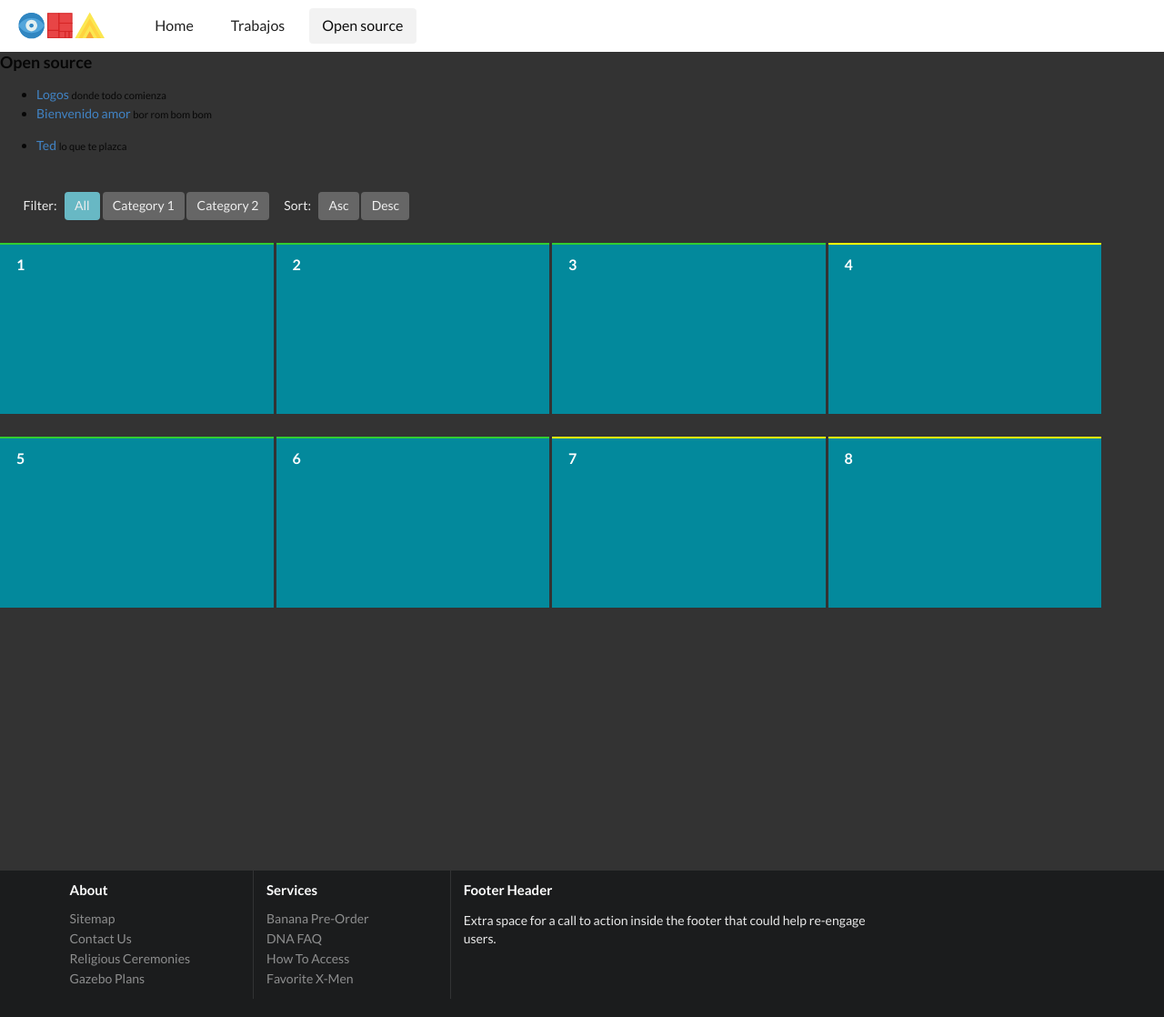
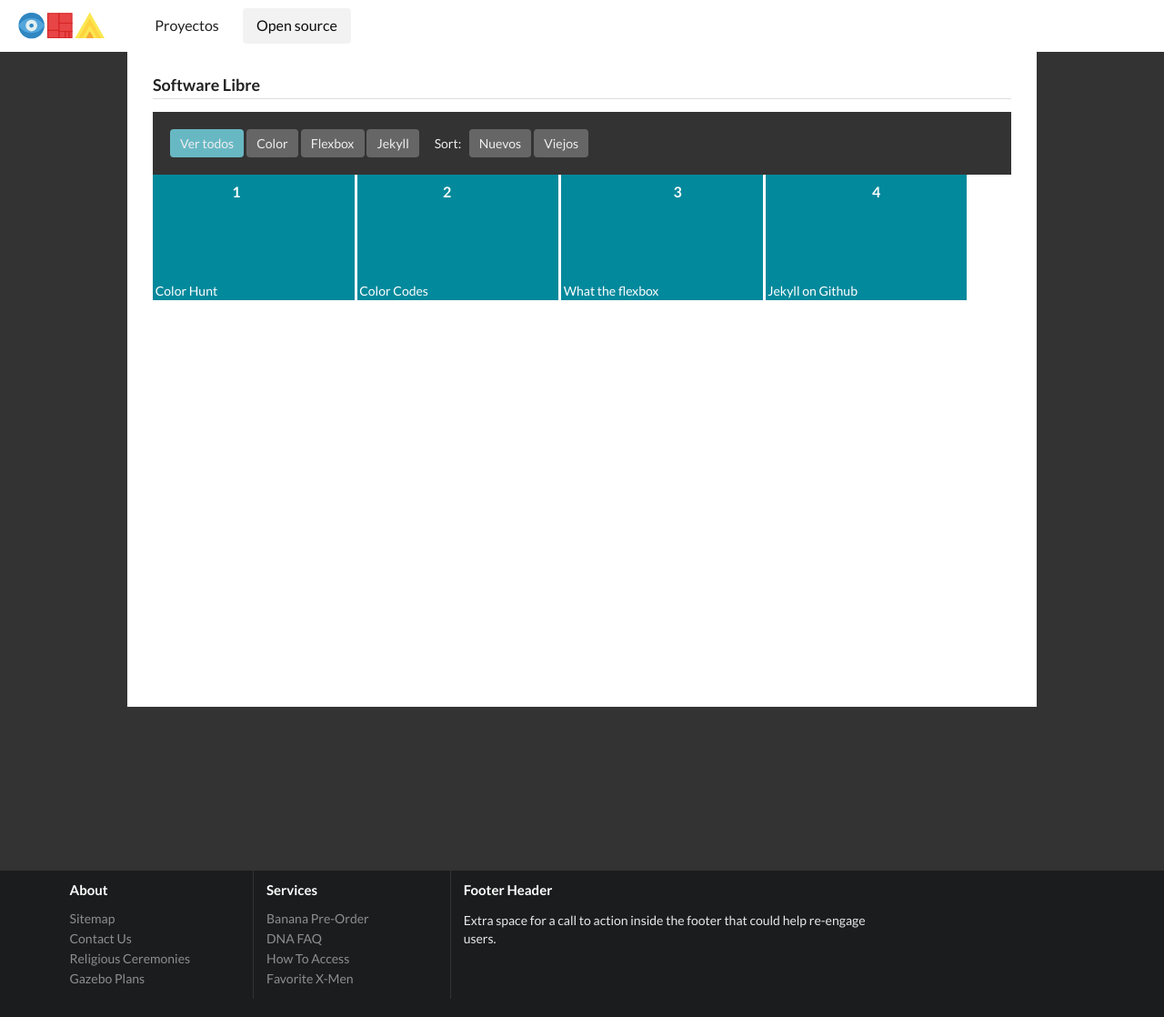
Before and after one commit to mgomes16/stn, a Jekyll site: the page built from open-source.html, in a window 1280 px wide. Shown: the whole page at 91% size. Built offline with Jekyll 4.4.1, drawn with Linux system fonts in a browser that asks for light colours; nearby versions of some CDN libraries.

Commit message:
first draw

```diff
--- a/_data/open-source.yml
+++ b/_data/open-source.yml
@@ -1,3 +1,19 @@
-- title: Ted
-  folder: jekyll-up
-  content: 'lo que te plazca'
+- title: Color Hunt
+  category: color
+  link: 'http://www.colorhunt.co/popular'
+  order: 1
+
+- title: Color Codes
+  category: color
+  link: 'http://htmlcolorcodes.com/'
+  order: 2
+
+- title: What the flexbox
+  category: flexbox
+  link: 'http://flexbox.io/'
+  order: 3
+
+- title: Jekyll on Github
+  category: jekyll
+  link: 'https://www.youtube.com/watch?v=qoQzIjGbfTg&index=3&list=PLWjCJDeWfDdfVEcLGAfdJn_HXyM4Y7_k-'
+  order: 4
--- a/_includes/nav.html
+++ b/_includes/nav.html
@@ -1,9 +1,9 @@
 <nav class="ui secondary large hidden menu">
-	<img src="{{ site.baseurl }}/img/trinomia.svg" alt="" class="item" width="135">
+	<a href="{{site.baseurl}}/index.html">
+		<img src="{{ site.baseurl }}/img/trinomia.svg" alt="" class="item" width="135">
+	</a>
 	<div class="ui container nav">
-	<a href="{{site.baseurl}}/index.html" class="item {% if page.url == '/index.html' %}active{% endif %}">
-	Home</a>
-	<a href="{{site.baseurl}}/works.html" class="item {% if page.url == '/works.html' %}active{% endif %}">		Trabajos</a>
+	<a href="{{site.baseurl}}/works.html" class="item {% if page.url == '/works.html' %}active{% endif %}">Proyectos</a>
 	<a href="{{site.baseurl}}/open-source.html" class="item {% if page.url == '/open-source.html' %}active{% endif %}">
 	Open source</a>
 </nav>
--- a/_scss/mixitup.scss
+++ b/_scss/mixitup.scss
@@ -57,6 +57,10 @@ button + label{
   background: #03899c;
   margin-bottom: 2%;
   display: none;
+
+  a {
+    color: #fff;
+  }
 }
 
 .container .mix.category-1{
--- /dev/null
+++ b/_scss/open-source.scss
@@ -0,0 +1,7 @@
+.open-source {
+	background: #fff;
+	width: 1000px;
+	margin: 0 auto;
+	min-height: 80vh;
+	padding: 2em;
+}
--- /dev/null
+++ b/_scss/works.scss
@@ -0,0 +1,13 @@
+.works {
+	background: #fff;
+	width: 1000px;
+	margin: 0 auto;
+	min-height: 80vh;
+	padding: 2em;
+
+	.meta {
+		text-transform: uppercase;
+		font-weight: 600;
+		font-size: 12px;
+	}
+}
--- a/index.html
+++ b/index.html
@@ -3,6 +3,8 @@ layout: default
 ---
 <div id="large-header" class="large-header">
 <canvas id="demo-canvas"></canvas>
-<h1 class="main-title">Welcome
+<h1 class="main-title">
+	<img src="{{ site.baseurl }}/img/trinomia.svg" alt="" class="item" width="100%">
+Welcome
 <p>Bienvenido pa los bueys!</p></h1>
 </div>
--- a/js/animation-background.js
+++ b/js/animation-background.js
@@ -71,8 +71,8 @@
         function init() {
             _this.pos.x = Math.random()*width;
             _this.pos.y = height+Math.random()*100;
-            _this.alpha = 0.1+Math.random()*0.3;
-            _this.scale = 0.1+Math.random()*0.3;
+            _this.alpha = 0.1+Math.random()*0.9;
+            _this.scale = 0.1+Math.random()*0.9;
             _this.velocity = Math.random();
         }
 
--- a/open-source.html
+++ b/open-source.html
@@ -2,50 +2,27 @@
 layout: open-source
 ---
 
-<h3>Open source</h3>
-
-<ul>
-	{% for post in site.categories.news %}
-	<li>
-		<a href="">{{post.title}}</a>
-		<small>{{post.meta}}</small>
-	</li>
-	{% endfor %}
-</ul>
-
-<ul>
-  {% for post in site.data.open-source %}
-  <li>
-    <a href="">{{post.title}}</a>
-    <small>{{post.content}}</small>
-  </li>
-  {% endfor %}
-</ul>
+  <h3 class="ui dividing header">
+  Software Libre</h3>
 
 <div class="controls">
-  <label>Filter:</label>
-
-  <button class="filter" data-filter="all">All</button>
-  <button class="filter" data-filter=".category-1">Category 1</button>
-  <button class="filter" data-filter=".category-2">Category 2</button>
+  <button class="filter" data-filter="all">Ver todos</button>
+  <button class="filter" data-filter=".color">Color</button>
+  <button class="filter" data-filter=".flexbox">Flexbox</button>
+  <button class="filter" data-filter=".jekyll">Jekyll</button>
 
   <label>Sort:</label>
 
-  <button class="sort" data-sort="myorder:asc">Asc</button>
-  <button class="sort" data-sort="myorder:desc">Desc</button>
+  <button class="sort" data-sort="myorder:asc">Nuevos</button>
+  <button class="sort" data-sort="myorder:desc">Viejos</button>
 </div>
+
 <div id="Container" class="container">
-  <div class="mix category-1" data-myorder="1"></div>
-  <div class="mix category-1" data-myorder="2"></div>
-  <div class="mix category-1" data-myorder="3"></div>
-  <div class="mix category-2" data-myorder="4"></div>
-  <div class="mix category-1" data-myorder="5"></div>
-  <div class="mix category-1" data-myorder="6"></div>
-  <div class="mix category-2" data-myorder="7"></div>
-  <div class="mix category-2" data-myorder="8"></div>
-
-  <div class="gap"></div>
-  <div class="gap"></div>
+  {% for post in site.data.open-source %}
+  <div class="mix {{post.category}}" data-myorder="{{post.order}}">
+    <a href="{{post.link}}" target="_blank">{{post.title}}</a>
+  </div>
+  {% endfor %}
 </div>
 
   <script>
--- a/style.scss
+++ b/style.scss
@@ -8,4 +8,6 @@
 @import 'nav';
 @import 'default';
 @import 'mixitup';
+@import 'works';
+@import 'open-source';
 @import 'semantic-ui';
```
Also changed, not shown: _data/works.yml (added, +34 -0 lines), works.html (+26 -1 lines), img/dgfaduuba.png (added), img/oblat.png (added), img/somosfuturo.png (added), 1 other file. Lines whose indentation alone changed are shown as unchanged.
